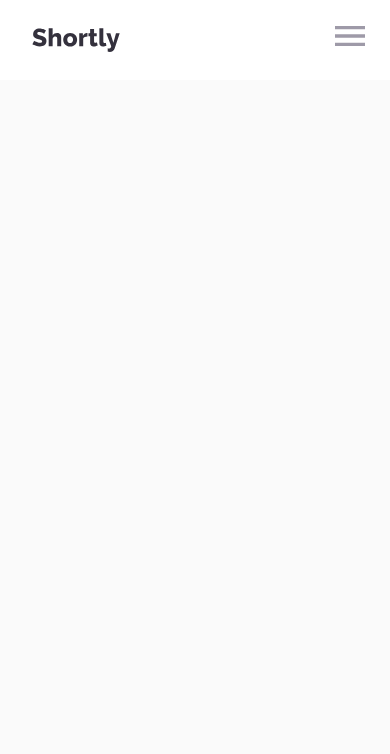
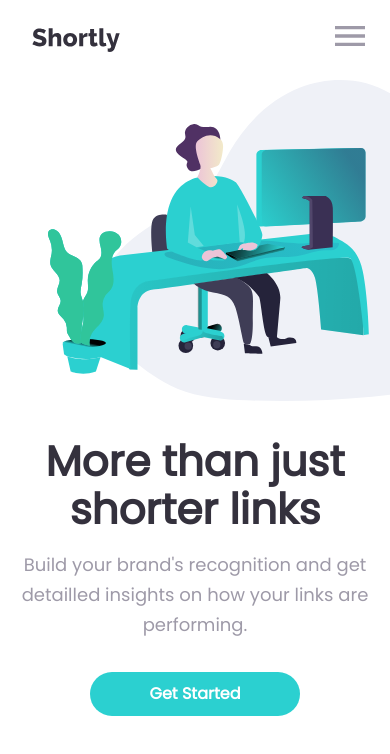
Before and after one commit to AnnaMarandola/shorten_links, a React (Create React App) app: page / in a window 390 px wide. Shown: the top 754 px of the page. Built offline with nearby package versions, Linux system fonts and the light colour scheme.

Commit message:
Hero mobile

```diff
--- a/src/App.js
+++ b/src/App.js
@@ -1,10 +1,11 @@
 import Navbar from "./components/Navbar";
+import Hero from "./components/Hero";
 
 function App() {
   return (
     <div className="App">
     <Navbar/>
-
+    <Hero />
     </div>
   );
 }
--- a/src/components/CTAButton.js
+++ b/src/components/CTAButton.js
@@ -5,7 +5,7 @@ export default withStyles((theme) => ({
   root: {
     padding: "0.5em 1.5em",
     borderRadius: "30px",
-    fontSize: "1.2rem",
+    fontSize: "1rem",
     border: "0px",
     color: "white",
     textTransform: "initial",
--- /dev/null
+++ b/src/components/Hero.js
@@ -0,0 +1,75 @@
+import CTAButton from "./CTAButton";
+import { Typography } from "@material-ui/core";
+import { withStyles } from "@material-ui/core/styles";
+import HERO from "../assets/illustration-working.svg";
+
+const styles = (theme) => ({
+  root: {
+    display: "flex",
+    flexDirection: "column-reverse",
+    backgroundColor: "white",
+    overflow: "hidden",
+    paddingBottom: "5rem",
+    [theme.breakpoints.up("md")]: {
+      flexDirection: "row",
+      height: "927px",
+    },
+  },
+  textContainer: {
+    textAlign: "center",
+    width: "90%",
+    marginLeft: "5%",
+    [theme.breakpoints.up("md")]: {
+      width: "50%",
+      marginLeft: "15%",
+      textAlign: "left",
+    },
+  },
+  title: {
+    marginBottom: "1rem",
+    [theme.breakpoints.up("md")]: {},
+  },
+  subtitle: {
+    marginBottom: "2rem",
+  },
+  imageContainer: {
+    overflowRight: "hidden",
+    [theme.breakpoints.up("md")]: {},
+  },
+  heroImg: {
+    width: "125%",
+    marginLeft: "3rem",
+    overflowRight: "hidden",
+    marginBottom: "2rem",
+    [theme.breakpoints.up("md")]: {
+      width: "90%",
+      marginLeft: "15rem",
+      marginTop: "2rem",
+    },
+  },
+  getStartedBtn: {
+    width: "60%",
+  },
+});
+
+const Header = ({ classes }) => {
+  return (
+    <div className={classes.root}>
+      <div className={classes.textContainer}>
+        <Typography variant="h1" className={classes.title}>
+          More than just shorter links
+        </Typography>
+        <Typography variant="h5" className={classes.subtitle}>
+          Build your brand's recognition and get detailled insights on how your
+          links are performing.
+        </Typography>
+        <CTAButton className={classes.getStartedBtn}>Get Started</CTAButton>
+      </div>
+      <div className={classes.imageContainer}>
+        <img src={HERO} alt="working on computer" className={classes.heroImg} />
+      </div>
+    </div>
+  );
+};
+
+export default withStyles(styles)(Header);
--- a/src/components/MobileMenu.js
+++ b/src/components/MobileMenu.js
@@ -14,9 +14,6 @@ const styles = (theme) => ({
     [theme.breakpoints.down("xs")]: {
       boxSizing: "none",
     },
-  },
-  menuItem: {
-    // textAlign: "center",
   },
   separator: {
     border: "1px solid #4B3F6B",
--- a/src/index.js
+++ b/src/index.js
@@ -14,21 +14,34 @@ typography: {
   useNextVariants: true,
   fontFamily: "Poppins",
   h1: {
-    color: "black",
-    fontSize: "4rem",
+    color: "#34313D",
+    fontSize: "80px",
+    fontWeight: 700,
+    lineHeight: "90px",
     '@media (max-width:600px)': {
-      fontSize: "3rem",
+      fontSize: "42px",
+      lineHeight: "48px",
     },
-  }
+  },
+  h5: {
+    color: "#9E9AA8",
+    fontSize: "22px",
+    fontWeight: 500,
+    lineHeight: "36px",
+    '@media (max-width:600px)': {
+      fontSize: "18px",
+      lineHeight: "30px",
+    },
+  },
 },
 
-overrides: {
-  MuiCssBaseline: {
-    "@global": {
-      "@font-face": "Poppins",
-    },
-  }
-},
+// overrides: {
+//   MuiCssBaseline: {
+//     "@global": {
+//       "@font-face": "Poppins",
+//     },
+//   }
+// },
 
 palette: {
   primary: {
```
Also changed, not shown: src/assets/illustration-working.svg (added).
